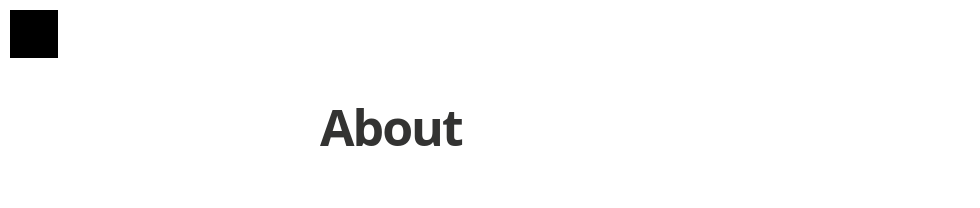
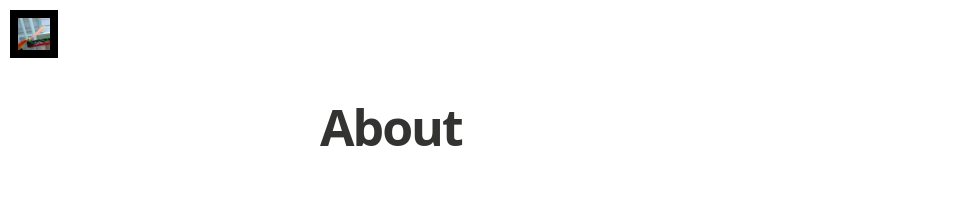
Before and after one commit to eric-g/eric-g.github.io, a Jekyll site: the page built from about.md, in a window 1280 px wide. Shown: the top 208 px of the page, without its empty margins (0-980 px from the left). Built offline with Jekyll 4.4.1, drawn with Linux system fonts in a browser that asks for light colours; nearby versions of some CDN libraries; some web fonts are replaced; Markdown is read by kramdown in place of the engine named in the settings.

Commit message:
Adding hero.jpg

```diff
--- a/_config.yml
+++ b/_config.yml
@@ -9,7 +9,7 @@ description: > # this means to ignore newlines until "email:"
 
 email: gausnell@gmail.com
 #blog logo
-# logo: "/assets/images/df_logo.jpg"
+logo: "/assets/images/hero.jpg"
 # blog cover
 cover: "/assets/images/cA4aKEIPQrerBnp1yGHv_IMG_9534-3-2.jpg"
 
@@ -19,7 +19,7 @@ author_image: "/assets/images/author.jpg"
 
 paginate:	5
 
-url: "http://myblog.***.***" # the base hostname & protocol for your site
+url: "http://google.com" # the base hostname & protocol for your site
 baseurl: ""
 
 # social icons and sharing options
```
Also changed, not shown: assets/images/hero.jpg (added).
